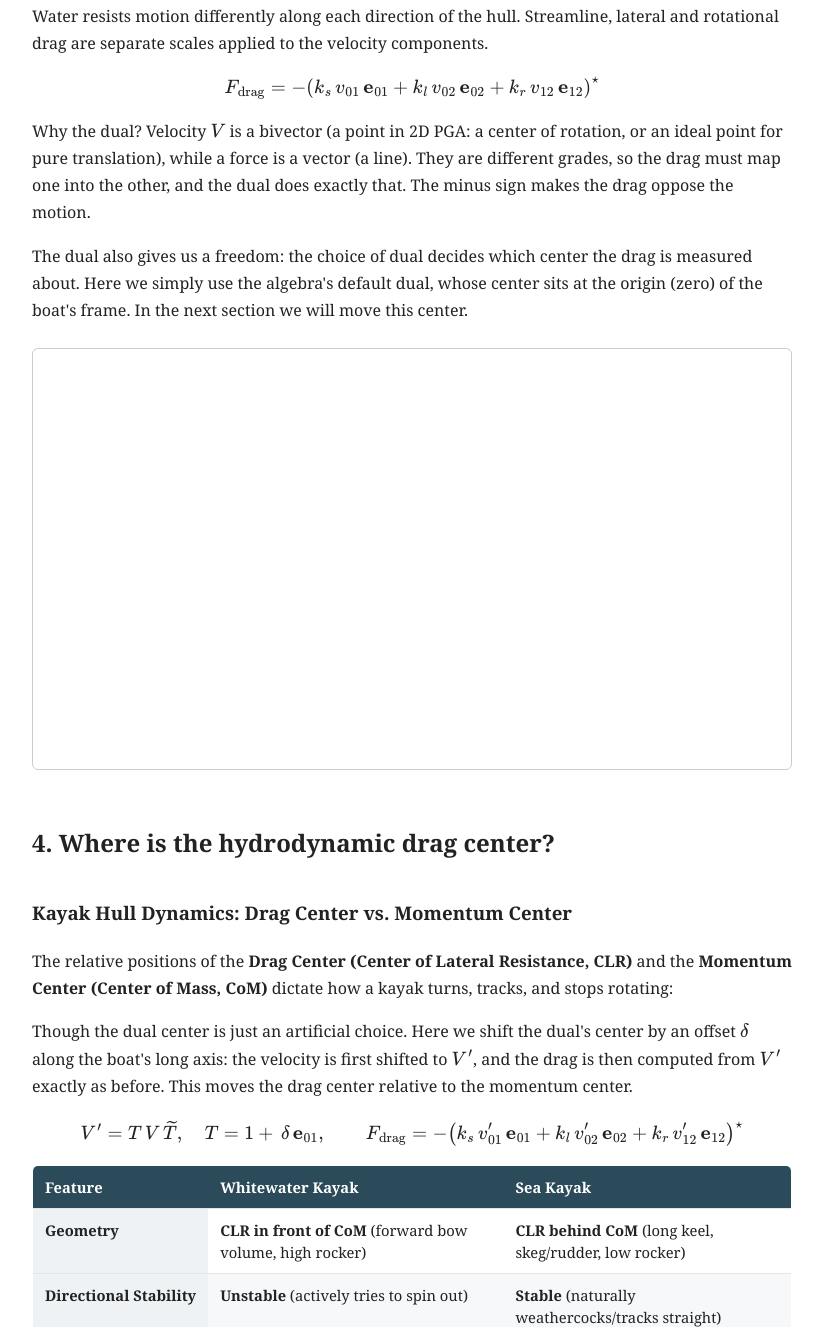
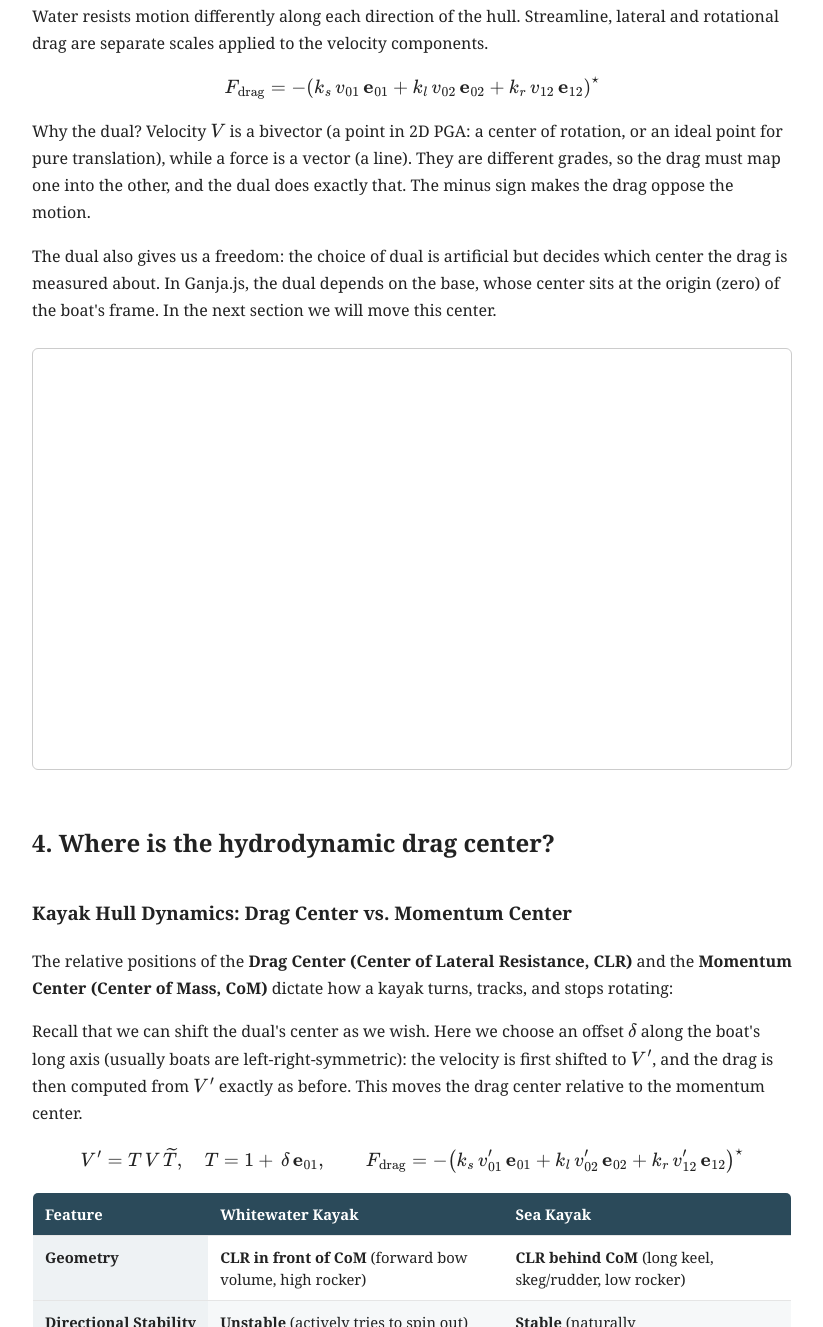
Before and after one commit to yujuisu/yujuisu.github.io, a plain HTML site: page pga_rowing.html in a window 1280 px wide. Shown: the part 1809-3136 px from the top of the page, without its empty margins (228-1051 px from the left). Drawn offline with nearby package versions, Linux system fonts and the light colour scheme; a script that the page names is missing.

Commit message:
Refine explanation of dual center in drag measurement
Clarified the explanation of the dual center and its artificial choice in the context of drag measurement.

```diff
--- a/pga_rowing.html
+++ b/pga_rowing.html
@@ -171,8 +171,8 @@
         </p>
 
         <p>
-            The dual also gives us a freedom: the choice of dual decides which center the drag is measured about.
-            Here we simply use the algebra's default dual, whose center sits at the origin (zero) of the boat's
+            The dual also gives us a freedom: the choice of dual is artificial but decides which center the drag is measured about.
+            In Ganja.js, the dual depends on the base, whose center sits at the origin (zero) of the boat's
             frame. In the next section we will move this center.
         </p>
 
@@ -190,8 +190,8 @@
         </p>
 
         <p>
-            Though the dual center is just an artificial choice. Here we
-            shift the dual's center by an offset \(\delta\) along the boat's long axis: the velocity is first shifted
+            Recall that we can
+            shift the dual's center as we wish. Here we choose an offset \(\delta\) along the boat's long axis (usually boats are left-right-symmetric): the velocity is first shifted
             to \(V'\), and the drag is then computed from \(V'\) exactly as before. This moves the drag center
             relative to the momentum center.
         </p>
```
